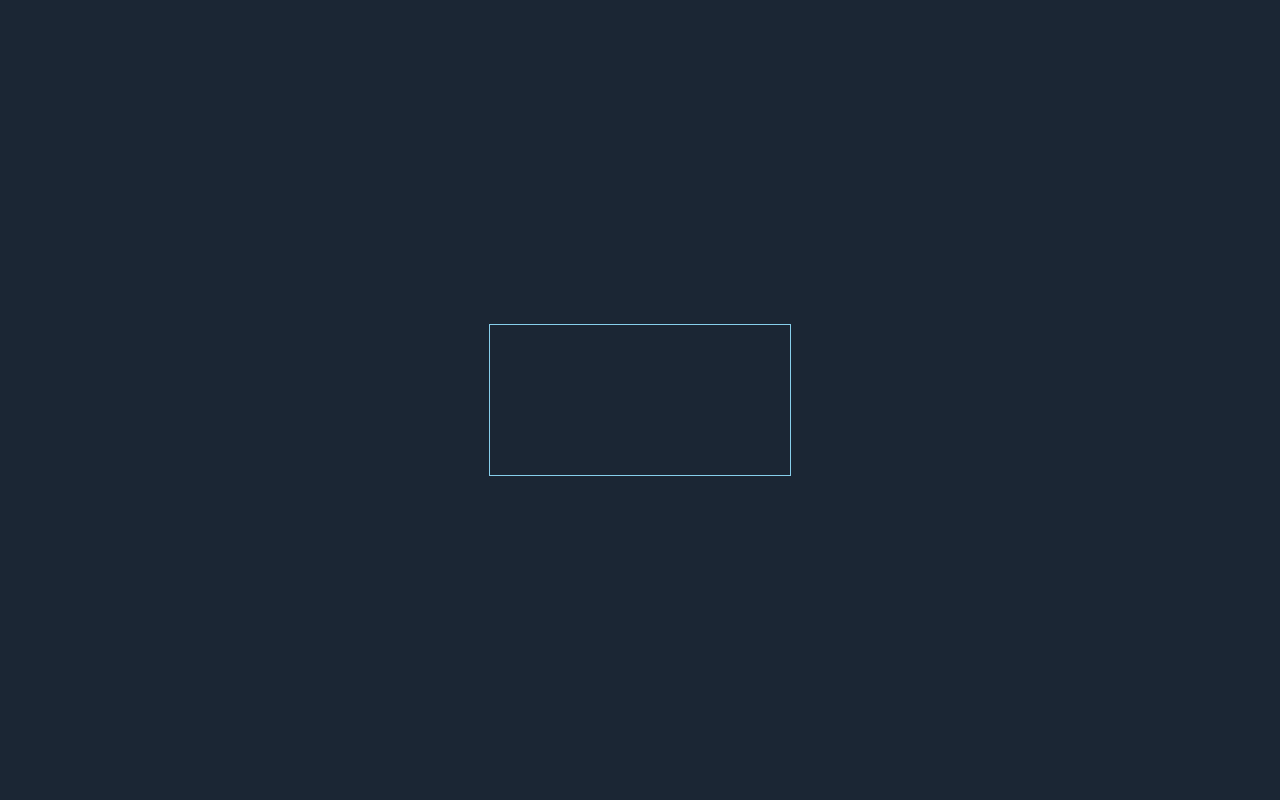
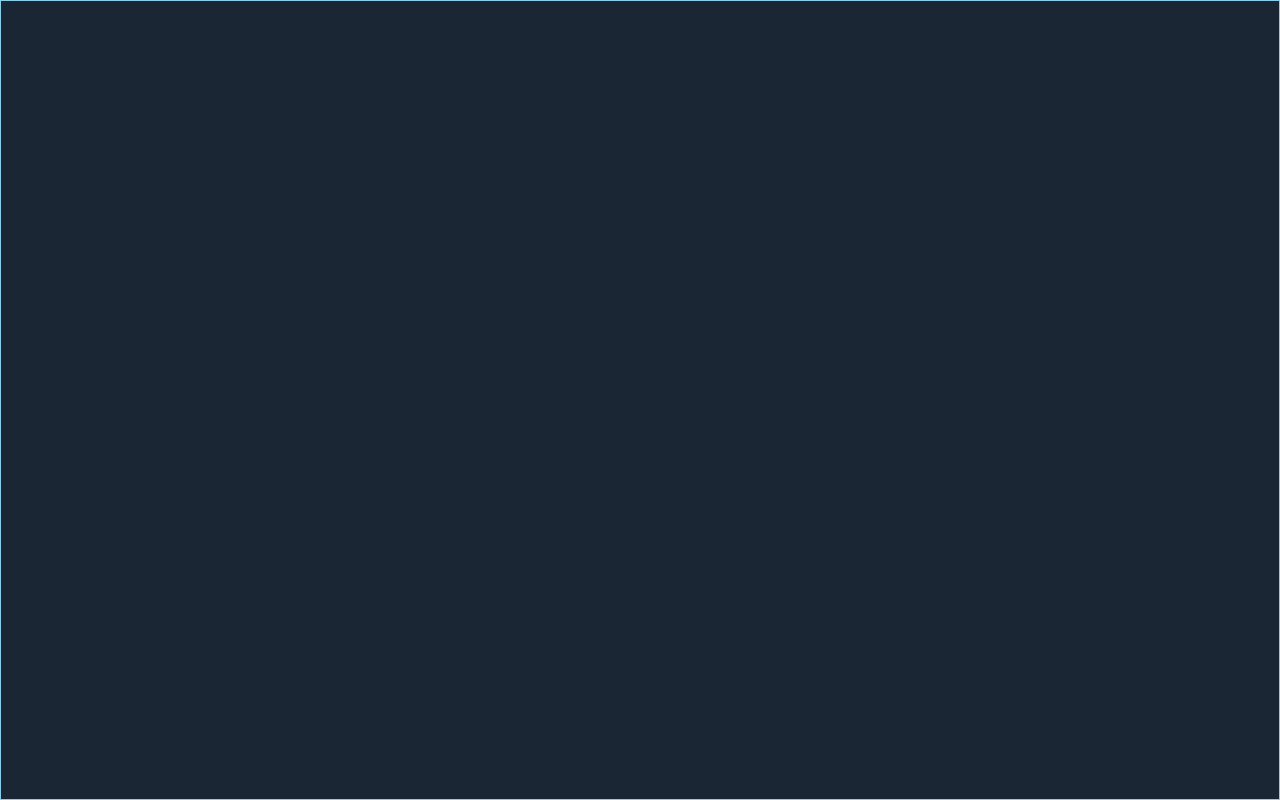
Before and after one commit to zavx0z/webgl2, a website built with Vite: page index.html in a window 1280 px wide. Built offline with nearby package versions, Linux system fonts and the light colour scheme.

Commit message:
установка размера холста и области просмотра WebGL2

```diff
--- a/index.html
+++ b/index.html
@@ -6,10 +6,11 @@
   </head>
   <link rel="stylesheet" href="src/styles.css" />
   <script type="module" defer>
-    import { getCanvas, getContext } from "./src/index.js"
+    import { getCanvas, getContext, setSize } from "./src/index.js"
     try {
       const canvas = getCanvas({ debug: true })
       const gl = getContext({ canvas, debug: true })
+      setSize({ gl, debug: true })
     } catch ({ message }) {
       console.error(message)
     }
--- a/src/index.js
+++ b/src/index.js
@@ -42,3 +42,28 @@ export const getContext = ({ canvas, debug = false }) => {
   }
   return gl
 }
+
+/** Установка размера холста и области просмотра WebGL2.
+ * @param {Object} options - Объект с параметрами
+ * @param {WebGL2RenderingContext} options.gl - WebGL контекст.
+ * @param {number} [options.width="100%"] - Ширина в пикселях (100% по умолчанию).
+ * @param {number} [options.height="100%"] - Высота в пикселях (100% по умолчанию).
+ * @param {number} [options.x=0] - Горизонтальное смещение (от левого нижнего угла холста).
+ * @param {number} [options.y=0] - Вертикальное смещение (от левого нижнего угла холста).
+ * @param {boolean} [options.debug=false] - Выводить отладочную информацию
+ */
+export const setSize = ({ gl, width, height, x = 0, y = 0, debug = false }) => {
+  const canvas = gl.canvas
+  if (canvas instanceof OffscreenCanvas) throw new Error("Получен OffscreenCanvas")
+  canvas.style.width = width ? width + "px" : "100%"
+  canvas.style.height = height ? height + "px" : "100%"
+  canvas.width = canvas.clientWidth
+  canvas.height = canvas.clientHeight
+  gl.viewport(x, y, canvas.clientWidth, canvas.clientHeight)
+  if (debug) {
+    console.log("============= РАЗМЕРЫ ОБЛАСТИ ПРОСМОТРА ===============")
+    console.log("Установлен размер холста", canvas.clientWidth, "x", canvas.clientHeight)
+    console.log("Установлено смещение области просмотра", x, "x", y)
+    console.log("Установлен размер области просмотра", gl.drawingBufferWidth, "x", gl.drawingBufferHeight)
+  }
+}
--- a/src/styles.css
+++ b/src/styles.css
@@ -10,6 +10,7 @@ body {
 }
 canvas {
   border: 1px solid #87ceeb;
+  box-sizing: border-box;
 }
 div {
   display: flex;
```
